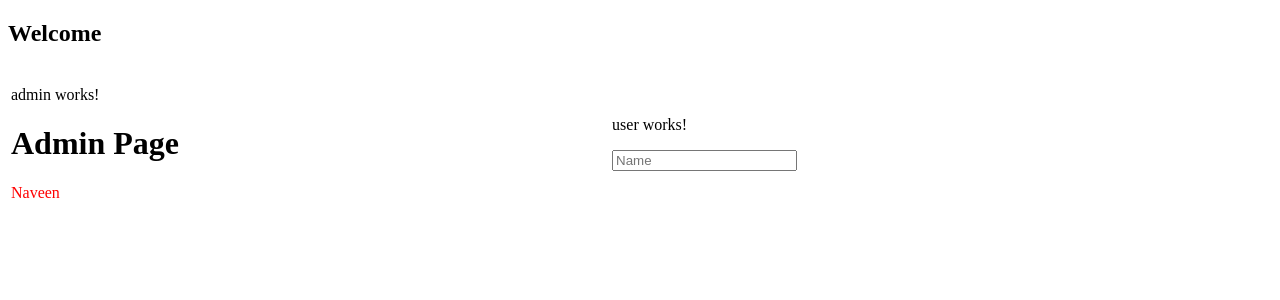
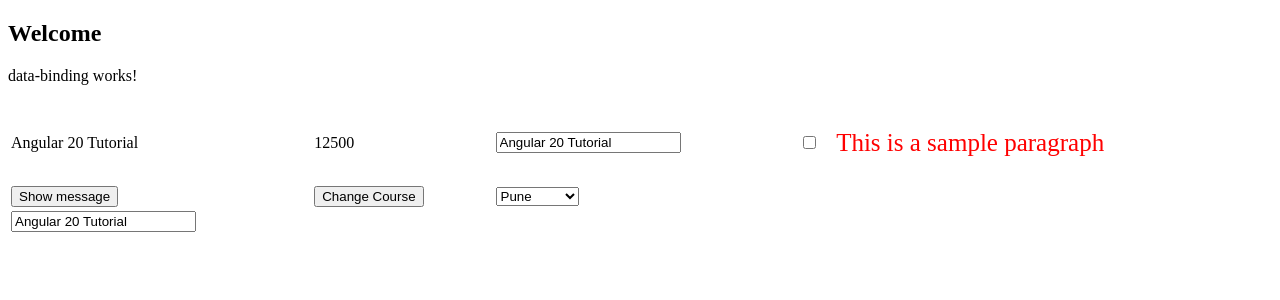
Before and after one commit to thephotogenicbug/angular_20_tutorial, an Angular app: page / in a window 1280 px wide. Shown: the top 300 px of the page. Built offline with nearby package versions, Linux system fonts and the light colour scheme.

Commit message:
Data Binding

```diff
--- a/src/app/app.html
+++ b/src/app/app.html
@@ -1,6 +1,7 @@
 <h2>Welcome</h2>
+<app-data-binding></app-data-binding>
 
-<table style="width: 100%">
+<!-- <table style="width: 100%">
   <tr>
     <td>
       <app-admin></app-admin>
@@ -8,5 +9,6 @@
     <td>
       <app-user></app-user>
     </td>
+    <td></td>
   </tr>
-</table>
+</table> -->
--- a/src/app/app.ts
+++ b/src/app/app.ts
@@ -2,10 +2,11 @@ import { Component, signal } from '@angular/core';
 import { RouterOutlet } from '@angular/router';
 import { Admin } from "./components/admin/admin";
 import { User } from "./components/user/user";
+import { DataBinding } from './components/data-binding/data-binding';
 
 @Component({
   selector: 'app-root',
-  imports: [RouterOutlet, Admin, User],
+  imports: [RouterOutlet, Admin, User, DataBinding],
   templateUrl: './app.html',
   styleUrl: './app.css',
 })
--- /dev/null
+++ b/src/app/components/data-binding/data-binding.css
@@ -0,0 +1,4 @@
+.mycolor {
+  color: red;
+  font-size: 25px;
+}
--- /dev/null
+++ b/src/app/components/data-binding/data-binding.html
@@ -0,0 +1,43 @@
+<p>data-binding works!</p>
+<table style="width: 100%">
+  <tr>
+    <td>
+      <!-- interpolation -->
+      {{ courseName }}
+    </td>
+    <td>
+      {{ productPrice }}
+    </td>
+    <td><input type="text" value="{{ courseName }}" /></td>
+    <td>
+      <!-- property binding -->
+      <input [type]="inputType" [max]="maxlength" [minLength]="minChar" />
+    </td>
+    <td>
+      <!-- property binding -->
+      <p [class]="myClassName">This is a sample paragraph</p>
+    </td>
+  </tr>
+  <tr>
+    <td>
+      <button (click)="showWelcomeMessage()">Show message</button>
+    </td>
+    <td>
+      <button (click)="changeCourseName()">Change Course</button>
+    </td>
+    <td>
+      <select (change)="onCityChange()">
+        <option value="">Pune</option>
+        <option value="">Nagpur</option>
+        <option value="">Bangalore</option>
+      </select>
+    </td>
+  </tr>
+
+  <tr>
+    <td>
+      <!-- ng Model -->
+      <input type="text" [(ngModel)]="courseName" />
+    </td>
+  </tr>
+</table>
--- /dev/null
+++ b/src/app/components/data-binding/data-binding.ts
@@ -0,0 +1,33 @@
+import { Component } from '@angular/core';
+import { FormsModule } from '@angular/forms';
+
+@Component({
+  selector: 'app-data-binding',
+  imports: [FormsModule],
+  templateUrl: './data-binding.html',
+  styleUrl: './data-binding.css',
+})
+export class DataBinding {
+  courseName: string = 'Angular 20 Tutorial';
+  productPrice: number = 12500;
+
+  maxlength: number = 5;
+  minChar: number = 3;
+
+  inputType: string = 'checkbox';
+
+  myClassName: string = 'mycolor';
+
+  constructor() {}
+
+  showWelcomeMessage() {
+    alert('Hello world');
+  }
+  changeCourseName() {
+    this.courseName = 'DataBinding tutorial';
+  }
+
+  onCityChange() {
+    alert('City Changed');
+  }
+}
```
Also changed, not shown: 1 other file (tests, documents, lock files or other folders).
